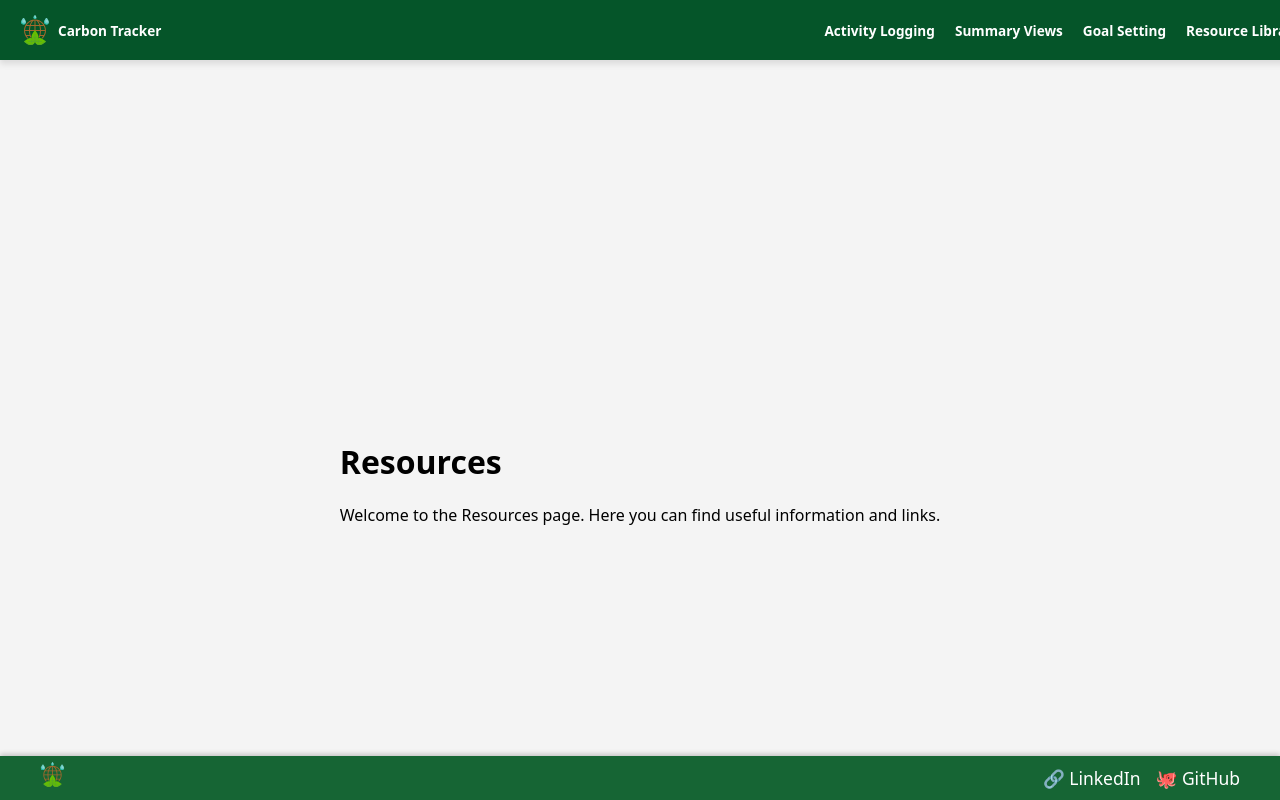
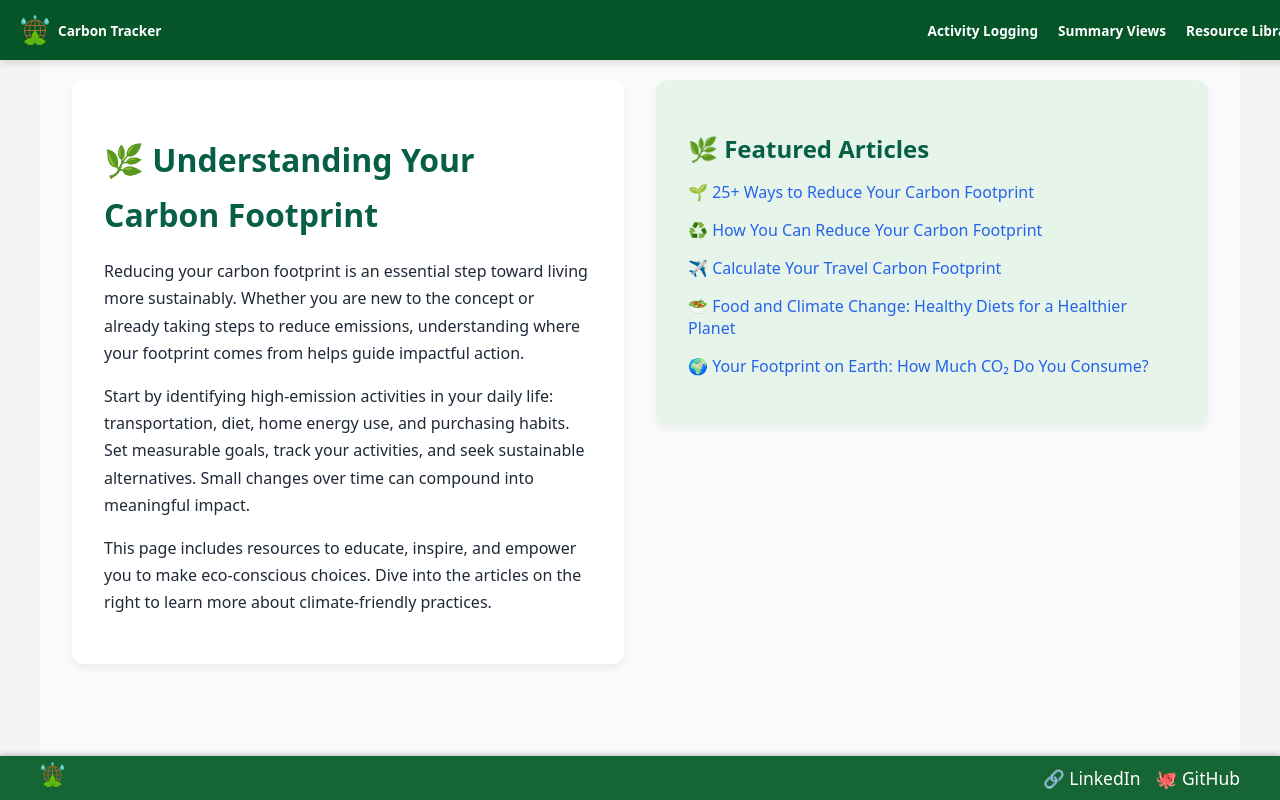
Before and after one commit to ChrisPickreign/CP_CarbonTrackerApp, a React (Vite) app in the folder carbon-app/: page /resources in a window 1280 px wide. Built offline with nearby package versions, Linux system fonts and the light colour scheme.

Commit message:
styling updates and creation of the resources page

```diff
--- a/carbon-app/src/components/ShadNavBar.jsx
+++ b/carbon-app/src/components/ShadNavBar.jsx
@@ -11,7 +11,7 @@ import { cn } from "@/lib/utils"; // Ensure this utility function exists
 const navLinks = [
   { title: "Activity Logging", href: "/activity" },
   { title: "Summary Views", href: "/dashboard" },
-  { title: "Goal Setting", href: "/goals" },
+  // { title: "Goal Setting", href: "/goals" },
   { title: "Resource Library", href: "/resources" },
 ];
 
--- a/carbon-app/src/components/TrackingTable.jsx
+++ b/carbon-app/src/components/TrackingTable.jsx
@@ -154,15 +154,24 @@ const TrackingTable = ({ entries, setEntries }) => {
           className="tracking-table-input"
         />
 
-        <div>
-           {/* Add Entry Button */}
-        <Button onClick={handleAddEntry} className="tracking-table-add-btn">
-          ➕ Add Entry
+      <div className="tracking-table-button-group">
+        <Button
+          size="sm"
+          onClick={handleAddEntry}
+          className="tracking-table-btn"
+        >
+          ➕ Add
         </Button>
-        <Button variant="destructive" onClick={handleClearEntries} className="tracking-table-add-btn">
-          ❌ Clear All Entries
+        <Button
+          size="sm"
+          variant="destructive"
+          onClick={handleClearEntries}
+          className="tracking-table-btn"
+        >
+          ❌ Clear
         </Button>
-        </div>
+      </div>
+
       </div>
     </div>
   );
--- a/carbon-app/src/index.css
+++ b/carbon-app/src/index.css
@@ -219,3 +219,210 @@ main {
 .tracking-table td {
   padding: 8px;
 }
+
+/* 🌍 Landing Page Styling */
+.landing-container {
+  display: flex;
+  justify-content: center;
+  align-items: center;
+  height: calc(100vh - 60px); /* Account for navbar height */
+  background-color: #f4f4f4;
+  padding: 2rem;
+}
+
+.landing-box {
+  background-color: white;
+  padding: 2rem 3rem;
+  border-radius: 12px;
+  box-shadow: 0 4px 10px rgba(0, 0, 0, 0.1);
+  max-width: 700px;
+  width: 100%;
+  text-align: center;
+  margin-bottom: 15rem;
+}
+
+.landing-title {
+  font-size: 2rem;
+  font-weight: bold;
+  color: #166534;
+  margin-bottom: 1rem;
+}
+
+.landing-description {
+  font-size: 1.1rem;
+  color: #374151;
+  margin-bottom: 1.5rem;
+}
+
+.landing-features {
+  text-align: left;
+  list-style: none;
+  padding: 0;
+  font-size: 1rem;
+  color: #1f2937;
+}
+
+.landing-features li {
+  margin-bottom: 0.75rem;
+}
+
+/* 📘 Resources Page Container */
+.resources-container {
+  display: flex;
+  justify-content: space-between;
+  align-items: flex-start;
+  gap: 2rem;
+  padding: 4rem 2rem;
+  background-color: #f9fafb;
+  min-height: 100vh;
+}
+
+/* 📝 Left Side - Informational Text */
+.resources-description {
+  flex: 1;
+  background-color: #ffffff;
+  padding: 2rem;
+  border-radius: 12px;
+  box-shadow: 0 4px 8px rgba(0, 0, 0, 0.06);
+  color: #1f2937;
+  line-height: 1.7;
+}
+
+.resources-title {
+  font-size: 2rem;
+  font-weight: 700;
+  color: #065f46;
+  margin-bottom: 1rem;
+}
+
+/* 🔗 Right Side - Article List */
+.resources-articles {
+  flex: 1;
+  background-color: #e6f4ea;
+  padding: 2rem;
+  border-radius: 12px;
+  box-shadow: 0 4px 8px rgba(0, 0, 0, 0.06);
+}
+
+.articles-heading {
+  font-size: 1.5rem;
+  font-weight: 600;
+  margin-bottom: 1rem;
+  color: #065f46;
+}
+
+.article-list {
+  list-style: none;
+  padding: 0;
+}
+
+.article-list li {
+  margin-bottom: 1rem;
+}
+
+.article-list a {
+  text-decoration: none;
+  color: #2563eb;
+  font-weight: 500;
+}
+
+.article-list a:hover {
+  text-decoration: underline;
+  color: #1e40af;
+}
+
+/* ✅ Small Button Group */
+.tracking-table-button-group {
+  display: flex;
+  gap: 0.5rem; /* Space between buttons */
+  justify-content: center;
+  margin-top: 1rem;
+}
+
+/* ✅ Shared Button Style */
+.tracking-table-btn {
+  font-size: 0.85rem;
+  padding: 6px 10px;
+  border-radius: 4px;
+  font-weight: 500;
+}
+
+/* ✅ Dashboard Button Group */
+.dashboard-button-group {
+  display: flex;
+  gap: 0.5rem;
+  justify-content: center;
+  margin-top: 1rem;
+}
+
+/* ✅ Dashboard Button Styling */
+.dashboard-btn {
+  font-size: 0.85rem;
+  padding: 6px 10px;
+  border-radius: 4px;
+  font-weight: 500;
+}
+
+/* 📊 Dashboard Container Layout */
+.dashboard-container {
+  display: flex;
+  justify-content: space-between;
+  align-items: flex-start;
+  gap: 2rem;
+  padding: 2rem;
+  max-width: 1000px;
+  margin: 0 auto;
+  padding-bottom: 6rem; /* ⬅️ Adds space above the footer */
+}
+
+/* 🧭 Info Box - Now fills left space */
+.dashboard-info-box {
+  width: 100%;
+  max-width: 300px; /* ⬅️ Stretch box wider */
+  background-color: #e6f4ea;
+  padding: 2rem;
+  border-radius: 12px;
+  box-shadow: 0 4px 10px rgba(0, 0, 0, 0.05);
+  flex-shrink: 0; /* Prevent shrinking */
+}
+
+
+/* 📌 Info Box Title */
+.dashboard-info-title {
+  font-size: 1.5rem;
+  font-weight: bold;
+  color: #065f46;
+  margin-bottom: 1rem;
+}
+
+/* 📘 Info Text */
+.dashboard-info-text {
+  font-size: 1rem;
+  color: #1f2937;
+  line-height: 1.6;
+  margin-bottom: 1rem;
+}
+
+/* 📈 Graph Area */
+.dashboard-graph-box {
+  flex: 1.2;
+  background-color: white;
+  padding: 1.5rem;
+  border-radius: 10px;
+  box-shadow: 0 4px 10px rgba(0, 0, 0, 0.1);
+}
+
+/* 🧷 Button Group */
+.dashboard-button-group {
+  display: flex;
+  justify-content: center;
+  gap: 0.5rem;
+  margin-top: 1rem;
+}
+
+.dashboard-btn {
+  font-size: 0.85rem;
+  padding: 6px 10px;
+  border-radius: 4px;
+  font-weight: 500;
+}
--- a/carbon-app/src/pages/LandingPage.jsx
+++ b/carbon-app/src/pages/LandingPage.jsx
@@ -1,12 +1,24 @@
 import React from "react";
+import "../index.css";
 
 const LandingPage = () => {
   return (
-    <div>
-        <h1>Landing Zone</h1>
-        <p>Whatup foo...</p>
-        <p>Continue onward</p>
-        <p>Shrive</p>
+    <div className="landing-container">
+      <div className="landing-box">
+        <h1 className="landing-title">🌍 Welcome to the Carbon Tracker App</h1>
+        <p className="landing-description">
+          The <strong>Carbon Tracker App</strong> is a modern <strong>Vite + React</strong> application designed to help users monitor and reduce their <strong>carbon footprint</strong>. Using an engaging and personalized interface, users can <strong>set goals, track emissions, receive reminders,</strong> and <strong>customize their experience</strong> while making eco-friendly lifestyle changes.
+        </p>
+
+        <ul className="landing-features">
+          <li><strong>📝 Activity Logging:</strong> Input activities that automatically sync with a <em>visual dashboard</em> to track your carbon footprint over time.</li>
+          <li><strong>📊 Summary Views:</strong> View a <em>visual dashboard</em> with interactive <em>charts and graphs</em> to track your carbon footprint over time.</li>
+          <li><strong>💾 Local Storage:</strong> Your data is <em>saved in the browser</em>, ensuring <em>privacy and offline access</em>.</li>
+          <li><strong>📈 Data Visualization:</strong> View an <em>interactive chart</em> to visualize your carbon footprint and identify areas for improvement.</li>
+          <li><strong>🌿 Resource Library:</strong> View practical tips and resources for sustainable living, encouraging users to adopt eco-friendly habits.</li>
+          <li><strong>Click on the activity logging tab to get started tracking!</strong></li>
+        </ul>
+      </div>
     </div>
   );
 };
--- a/carbon-app/src/pages/Resources.jsx
+++ b/carbon-app/src/pages/Resources.jsx
@@ -1,12 +1,83 @@
 import React from 'react';
+import "../index.css";
 
 const Resources = () => {
-    return (
-        <div>
-            <h1>Resources</h1>
-            <p>Welcome to the Resources page. Here you can find useful information and links.</p>
-        </div>
-    );
+  return (
+    <div className="resources-container">
+      {/* Left Column - Description */}
+      <div className="resources-description">
+        <h1 className="resources-title">🌿 Understanding Your Carbon Footprint</h1>
+        <p>
+          Reducing your carbon footprint is an essential step toward living more sustainably. Whether
+          you are new to the concept or already taking steps to reduce emissions, understanding where
+          your footprint comes from helps guide impactful action.
+        </p>
+        <p>
+          Start by identifying high-emission activities in your daily life: transportation, diet,
+          home energy use, and purchasing habits. Set measurable goals, track your activities, and
+          seek sustainable alternatives. Small changes over time can compound into meaningful impact.
+        </p>
+        <p>
+          This page includes resources to educate, inspire, and empower you to make eco-conscious
+          choices. Dive into the articles on the right to learn more about climate-friendly
+          practices.
+        </p>
+      </div>
+
+    {/* Right Column - Articles */}
+    <div className="resources-articles">
+    <h2 className="articles-heading">🌿 Featured Articles</h2>
+    <ul className="article-list">
+        <li>
+        <a
+            href="https://cotap.org/reduce-carbon-footprint/?gad_source=1&gclid=EAIaIQobChMIhaKr2dChjAMVNjYIBR3Q-xkTEAAYAiAAEgLWB_D_BwE"
+            target="_blank"
+            rel="noopener noreferrer"
+        >
+            🌱 25+ Ways to Reduce Your Carbon Footprint
+        </a>
+        </li>
+        <li>
+        <a
+            href="https://explore.panda.org/climate/how-to-reduce-your-carbon-footprint"
+            target="_blank"
+            rel="noopener noreferrer"
+        >
+            ♻️ How You Can Reduce Your Carbon Footprint
+        </a>
+        </li>
+        <li>
+        <a
+            href="https://sustainabletravel.org/our-work/carbon-offsets/calculate-footprint/"
+            target="_blank"
+            rel="noopener noreferrer"
+        >
+            ✈️ Calculate Your Travel Carbon Footprint
+        </a>
+        </li>
+        <li>
+        <a
+            href="https://www.un.org/en/climatechange/science/climate-issues/food"
+            target="_blank"
+            rel="noopener noreferrer"
+        >
+            🥗 Food and Climate Change: Healthy Diets for a Healthier Planet
+        </a>
+        </li>
+        <li>
+        <a
+            href="https://forterra.org/carbon-calculator-individuals/?gad_source=1&gclid=EAIaIQobChMI0ufxvtGhjAMVQET_AR2KHCtJEAAYASAAEgKJ__D_BwE"
+            target="_blank"
+            rel="noopener noreferrer"
+        >
+            🌍 Your Footprint on Earth: How Much CO₂ Do You Consume?
+        </a>
+        </li>
+    </ul>
+    </div>
+    </div>
+
+  );
 };
 
 export default Resources;
```
Also changed, not shown: carbon-app/src/pages/Dashboard.jsx (+43 -13 lines), 1 other file (tests, documents, lock files or other folders).
